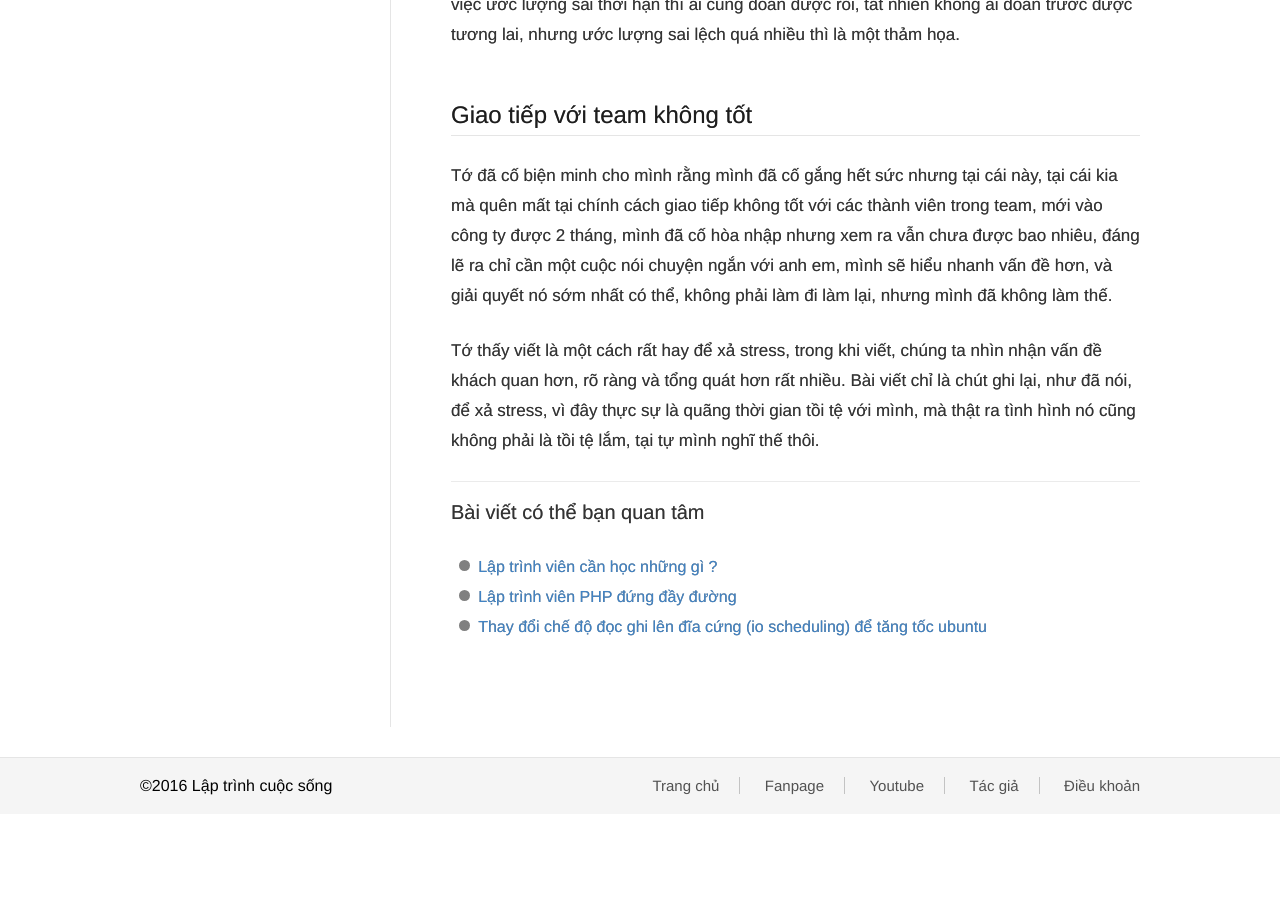
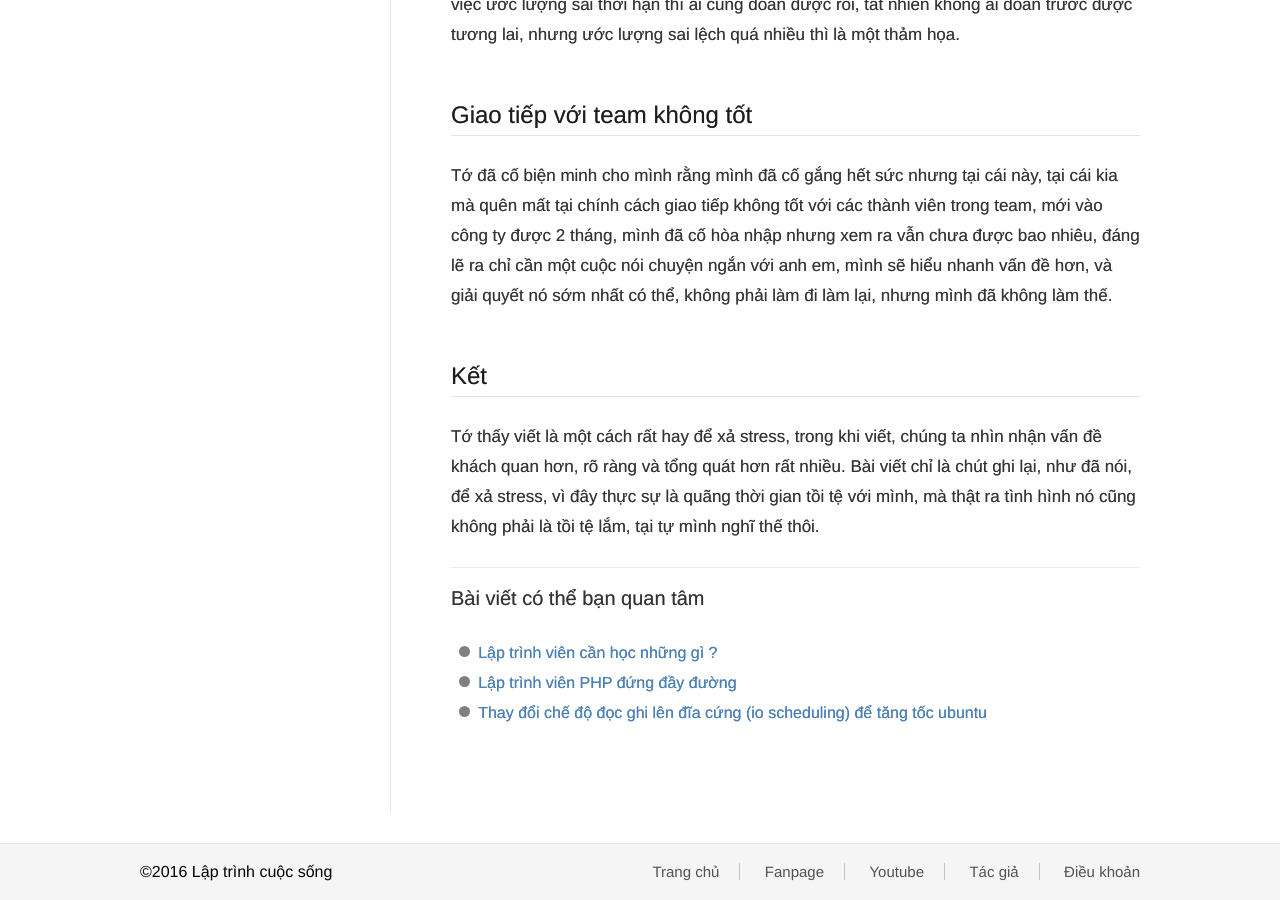
Before and after one commit to nguyentest/laptrinhcuocsong, a Jekyll site: the page built from _posts/2017-05-08-cham-tien-do-khi-ban-khong-con-muon-viet-code-nua.md, in a window 1280 px wide and 900 px high, scrolled down 1369 px. Built offline with Jekyll 4.4.1, drawn with Linux system fonts in a browser that asks for light colours; before the commit the page ends 2183 px from its top, so only the background shows below that.

Commit message:
Update 2017-05-08-cham-tien-do-khi-ban-khong-con-muon-viet-code-nua.md

```diff
--- a/_posts/2017-05-08-cham-tien-do-khi-ban-khong-con-muon-viet-code-nua.md
+++ b/_posts/2017-05-08-cham-tien-do-khi-ban-khong-con-muon-viet-code-nua.md
@@ -31,4 +31,6 @@ Ngay từ khi bắt đầu dự án này, mình đã cảm giác rằng nó sẽ
 
 Tớ đã cố biện minh cho mình rằng mình đã cố gắng hết sức nhưng tại cái này, tại cái kia mà quên mất tại chính cách giao tiếp không tốt với các thành viên trong team, mới vào công ty được 2 tháng, mình đã cố hòa nhập nhưng xem ra vẫn chưa được bao nhiêu, đáng lẽ ra chỉ cần một cuộc nói chuyện ngắn với anh em, mình sẽ hiểu nhanh vấn đề hơn, và giải quyết nó sớm nhất có thể, không phải làm đi làm lại, nhưng mình đã không làm thế.
 
+## Kết
+
 Tớ thấy viết là một cách rất hay để xả stress, trong khi viết, chúng ta nhìn nhận vấn đề khách quan hơn, rõ ràng và tổng quát hơn rất nhiều. Bài viết chỉ là chút ghi lại, như đã nói, để xả stress, vì đây thực sự là quãng thời gian tồi tệ với mình, mà thật ra tình hình nó cũng không phải là tồi tệ lắm, tại tự mình nghĩ thế thôi.
```
